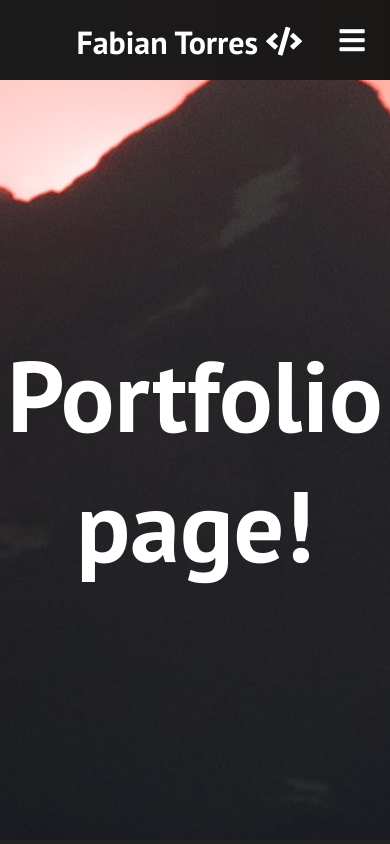
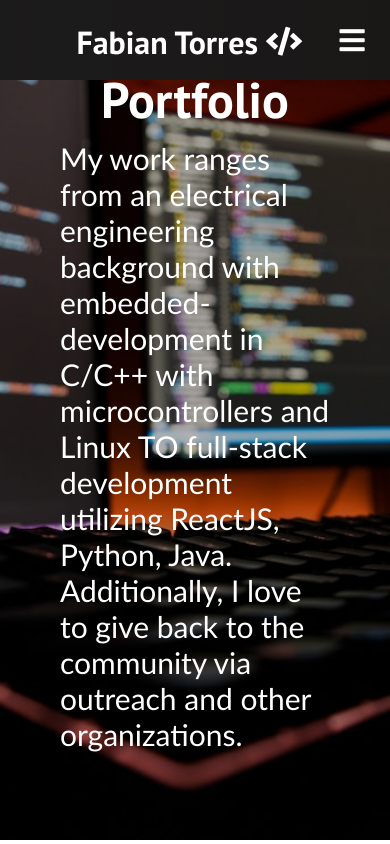
Before and after one commit to fabiantorrestech/my_site, a React (Create React App) app: page /my_site/portfolio in a window 390 px wide. Shown: the top 844 px of the page. Built offline with nearby package versions, Linux system fonts and the light colour scheme.

Commit message:
want to create a cards section for portfolio...

```diff
--- a/src/App.css
+++ b/src/App.css
@@ -7,7 +7,6 @@
   }
 
   .home,
-  .portfolio,
   .sign-up {
     display: flex;
     height: 90vh;
--- a/src/components/pages/AboutMe.css
+++ b/src/components/pages/AboutMe.css
@@ -9,7 +9,7 @@
     align-items: center;
     justify-content: center;
     font-size: 3rem;
-    background: linear-gradient(rgba(0,0,0,0.3), rgba(0,0,0,0.3)), url('../../assets/images/img-3.jpg');
+    background: linear-gradient(rgba(0,0,0,0.3), rgba(0,0,0,0.4)), url('../../assets/images/img-3.jpg');
     background-position: center;
     background-size: cover;
     background-repeat: no-repeat;
@@ -40,7 +40,7 @@
 
 /* for mobile screens */
 @media screen and (max-width: 960px){
-    .contact-me-title{
+    .about-me-title{
         font-size: 50px;
         margin-top: -150px;
     }
--- a/src/components/pages/ContactMe.css
+++ b/src/components/pages/ContactMe.css
@@ -60,7 +60,6 @@
     .email-text{
         font-size:25px;
     }
-
 }
 
 @media screen and (max-width: 549px){
--- a/src/components/pages/Portfolio.js
+++ b/src/components/pages/Portfolio.js
@@ -1,5 +1,12 @@
 import React from 'react'
+import PortfolioInfo from './PortfolioInfo'
+import Cards from '../Cards'
 
 export default function Portfolio(){
-    return <h1 className='portfolio'>Portfolio page!</h1>
+  return (
+    <>
+    <PortfolioInfo/>
+    <Cards/>
+    </>
+  )
 }
--- /dev/null
+++ b/src/components/pages/PortfolioInfo.css
@@ -0,0 +1,59 @@
+a, a:visited, a:active {
+    text-decoration: none;
+    color: white;
+}
+
+
+.portfolio{
+    display: flex;
+    height: 90vh;
+    align-items: center;
+    justify-content: center;
+    font-size: 3rem;
+    background: linear-gradient(rgba(0,0,0,0.3), rgba(0,0,0,0.3)), url('../../assets/images/img-1.jpg');
+    background-position: center;
+    background-size: cover;
+    background-repeat: no-repeat;
+    color: #fff;
+}
+
+.portfolio-container {
+    text-align: center;
+    position: absolute;
+}
+
+.portfolio-title{
+    font-size: 50px;
+    margin-right: 60px;
+    margin-left: 60px;
+    margin-top: -300px;
+}
+
+.portfolio-body{
+    color: #fff;
+    font-size: 32px;
+    margin-top: 8px;
+    margin-right: 60px;
+    margin-left: 60px;
+    text-align: left;
+    font-family: 'Trebuchet MS', 'Lucida Sans Unicode', 'Lucida Grande', 'Lucida Sans', Arial, sans-serif;
+}
+
+/* for mobile screens */
+@media screen and (max-width: 960px){
+    .portfolio-title{
+        font-size: 50px;
+        margin-top: -150px;
+    }
+}
+
+@media screen and (max-width: 768px){
+    .portfolio-title{
+        font-size: 50px;
+        margin-top: -100px;
+    }
+
+    .portfolio-body{
+        font-size: 30px;
+    }
+}
--- /dev/null
+++ b/src/components/pages/PortfolioInfo.js
@@ -0,0 +1,23 @@
+import React from 'react'
+import './PortfolioInfo.css'
+
+function PortfolioInfo(){
+  return (
+    <>
+    <div className='portfolio'>
+      <div className='portfolio-container'>
+
+        <div className='portfolio-title'>
+          Portfolio
+        </div>
+
+        <div className='portfolio-body'>
+        My work ranges from an electrical engineering background with embedded-development in C/C++ with microcontrollers and Linux TO full-stack development utilizing ReactJS,
+        Python, Java. Additionally, I love to give back to the community via outreach and other organizations.
+        </div>
+      </div>
+    </div>
+    </>
+  )
+}
+export default PortfolioInfo;
```
Also changed, not shown: src/assets/images/img-1.jpg.
